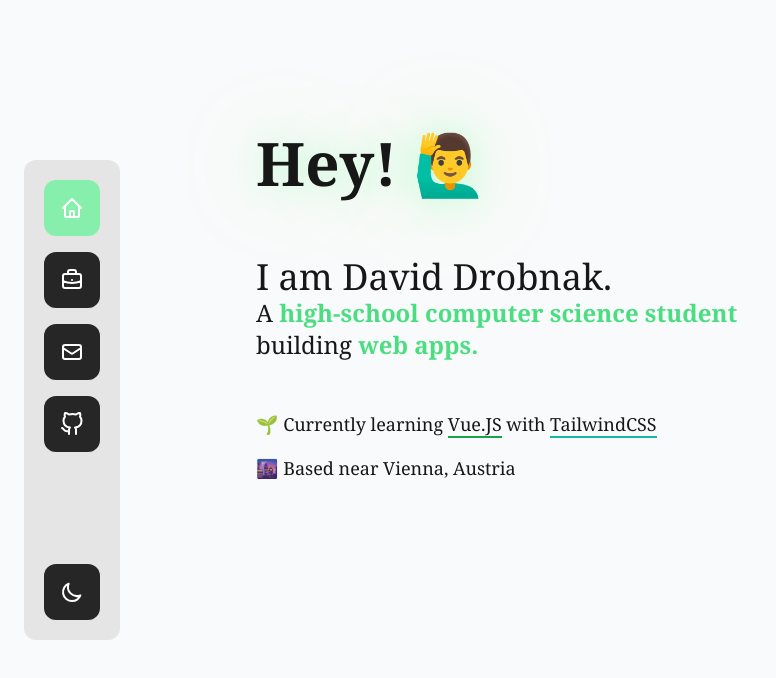
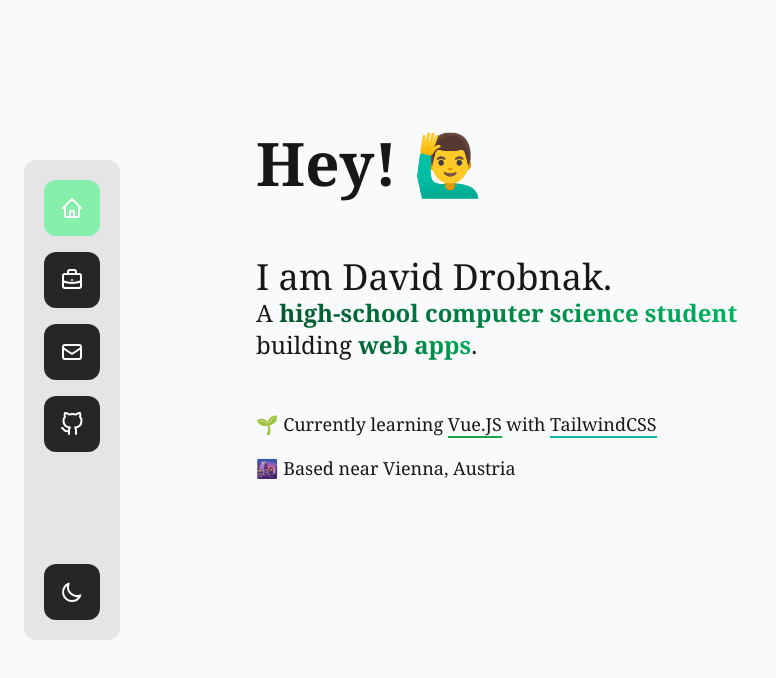
Before and after one commit to DavidDrob/DavidDrob.github.io, a Vue app: page / in a window 1280 px wide. Shown: the top 678 px of the page, without its empty margins (0-776 px from the left). Built offline with nearby package versions, Linux system fonts and the light colour scheme.

Commit message:
style: design changes

```diff
--- a/src/App.vue
+++ b/src/App.vue
@@ -22,12 +22,9 @@ export default {
 </script>
 
 <style>
-.text-glow {
-  text-shadow: 0 0 80px rgba(205, 255, 192, 0.75),
-    0 0 32px rgba(65, 255, 154, 0.24);
-}
 ::-webkit-scrollbar {
   width: 5px;
+  border-radius: 0.75rem;
 }
 
 @media only screen and (min-device-width: 320px) and (max-device-width: 667px) and (-webkit-min-device-pixel-ratio: 2) and (orientation: portrait) {
@@ -38,10 +35,11 @@ export default {
 
 ::-webkit-scrollbar-track {
   background-color: rgb(16, 16, 20);
+  border-radius: 0.75rem;
 }
 
 ::-webkit-scrollbar-thumb {
   background-color: rgb(134, 239, 172);
-  border-radius: 10em;
+  border-radius: 0.75rem;
 }
 </style>
--- a/src/components/Home.vue
+++ b/src/components/Home.vue
@@ -11,17 +11,19 @@
         lg:text-left lg:items-start lg:w-screen
       "
     >
-      <h1 class="text-6xl font-bold text-glow">Hey! 🙋‍♂️</h1>
+      <h1 class="text-6xl font-bold">
+        <span class="dark:text-glow">Hey!</span> 🙋‍♂️
+      </h1>
       <h2 class="text-2xl mt-16">
         <span class="text-4xl">I am David Drobnak.</span><br />
         A
-        <span class="font-semibold text-green-400 dark:text-green-300"
+        <span class="font-semibold gradient-light dark:gradient-primary"
           >high-school computer science student</span
         ><br />
         building
-        <span class="font-semibold text-green-400 dark:text-green-300"
-          >web apps.</span
-        >
+        <span class="font-semibold gradient-light dark:gradient-primary"
+          >web apps</span
+        >.
       </h2>
       <hr class="mt-4" />
       <h2 class="mt-8 text-lg">
--- a/src/components/Project.vue
+++ b/src/components/Project.vue
@@ -1,9 +1,17 @@
 <template>
   <div
-    class="flex w-10/12 h-4/6 lg:w-3/5 m-auto text-neutral-900 dark:text-white"
+    class="
+      flex flex-col
+      w-10/12
+      h-4/6
+      lg:w-3/5
+      m-auto
+      text-neutral-900
+      dark:text-white
+    "
   >
+    <h1 class="text-6xl mb-12 font-bold dark:text-glow">Projects</h1>
     <div id="hero" class="font-serif w-full overflow-x-hidden">
-      <h1 class="text-6xl mb-12 font-bold">Projects</h1>
       <div
         class="
           flex flex-col
--- a/src/components/ProjectItem.vue
+++ b/src/components/ProjectItem.vue
@@ -1,6 +1,8 @@
 <template>
   <aside class="pl-4 w-full mb-4">
-    <p class="text-2xl font-bold mt-4">{{ title }}</p>
+    <p class="text-2xl font-bold mt-4">
+      {{ title }}
+    </p>
     <p class="mt-2 w-3/4">{{ description }}</p>
     <hr class="mt-4 mb-2" />
     <ul class="flex lg:items-center w-3/4 flex-wrap lg:flex-nowrap">
--- a/src/index.css
+++ b/src/index.css
@@ -1,3 +1,23 @@
 @tailwind base;
 @tailwind components;
 @tailwind utilities;
+
+@layer utilities {
+  .text-glow {
+    text-shadow: 0 0 80px rgba(205, 255, 192, 0.75),
+      0 0 32px rgba(65, 255, 154, 0.24);
+  }
+  .no-text-glow {
+    text-shadow: 0;
+  }
+  .gradient-primary {
+    background: linear-gradient(220.55deg, #ffeb3a 0%, #4def8e 100%);
+    -webkit-background-clip: text;
+    -webkit-text-fill-color: transparent;
+  }
+  .gradient-light {
+    background: linear-gradient(220.55deg, #00b960 0%, #00552c 100%);
+    -webkit-background-clip: text;
+    -webkit-text-fill-color: transparent;
+  }
+}
```
